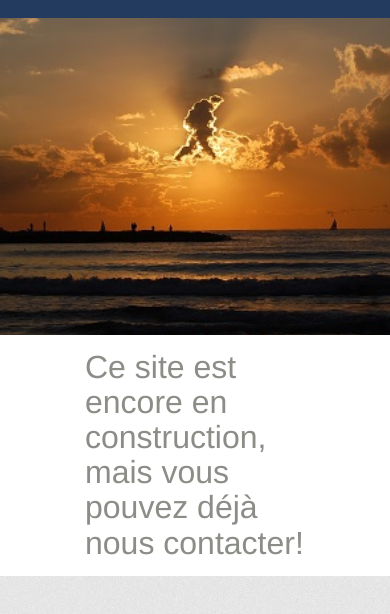
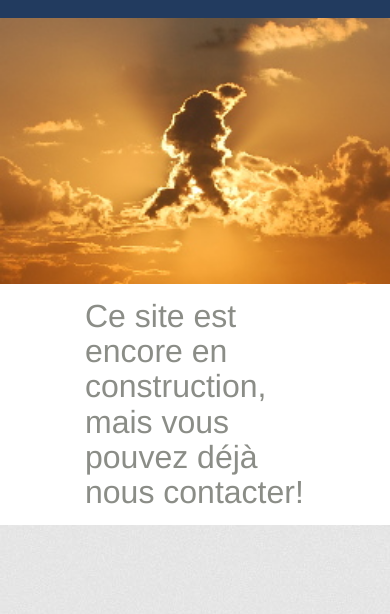
Before and after one commit to mesudarim/ruttar, a plain HTML site: page index.html in a window 390 px wide. Both pictures are taken after a click on the button "C'est parti!". Shown: the part 62-676 px from the top of the page. Drawn offline with nearby package versions, Linux system fonts and the light colour scheme.

Commit message:
small image2

```diff
--- a/src/css/style.css
+++ b/src/css/style.css
@@ -550,7 +550,9 @@ h1 .paragraphName.image{
 @media screen and (max-width: 450px){
 
 #welcomePage{
-    background-image: url(../img/routard2.jpg);
+    background-image: url(../img/routard3.JPG);
+    background-color: black;
+    /*background-size: 113%;*/
   }
 
 #cross img{
@@ -599,8 +601,8 @@ h1 .paragraphName.image{
   }
 
   #welcomePage.relative {
-    top: 10px;
-    height: 47vh;
+    top: 77px;
+    height: 41vh;
 }
 
  /*#menu {
```
Also changed, not shown: src/img/routard3.JPG (added).
